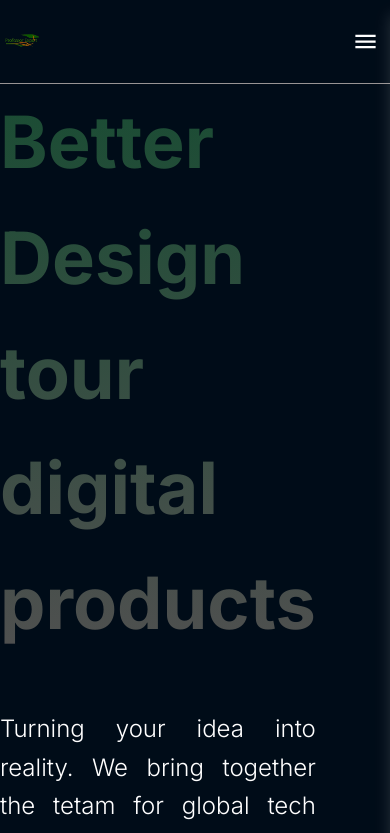
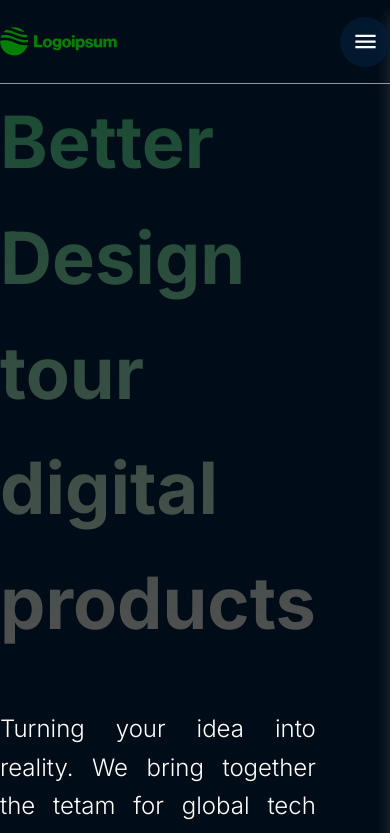
Before and after one commit to ngaridennis33/sniptech, a Next.js app: page / in a window 390 px wide. Shown: the top 833 px of the page. Built offline with nearby package versions, Linux system fonts and the light colour scheme.

Commit message:
Updated the Logo image

```diff
--- a/src/app/dashboard/(auth)/login/page.jsx
+++ b/src/app/dashboard/(auth)/login/page.jsx
@@ -5,6 +5,7 @@ import Link from 'next/link'
 import Image from 'next/image'
 import { ThemeContext } from '../../../../../context/ThemeContext'
 import { LogInRegisterBtn } from '@/components /button/Button'
+import LogoImg from "/public/logoipsum-261.svg"
 
 const Login = () => {
   const {mode} = useContext(ThemeContext);
@@ -20,7 +21,7 @@ const Login = () => {
     <div className={styles.wrapper}>
     <div className={containerClass}>
       <div className={header}>
-      <Link href="/" className='logoText'>Sniptech</Link>
+      <Link href="/" className='logoText'><Image src={LogoImg} className={styles.logoImage} alt="logoImage" /></Link>
         <h3 className='text-heading'>Welcome</h3>
         <span className={styles.textbody}> Log in to SnipTech to continue to site</span>
       </div>
--- a/src/components /hamburger/Humberger.jsx
+++ b/src/components /hamburger/Humberger.jsx
@@ -5,10 +5,10 @@ import CloseIcon from '@mui/icons-material/CloseRounded';
 
 
 // Open Menu Icon
-export const Menu = () =>{
+export const Menu = ({mode}) =>{
+    const container = `${styles.container} ${mode === 'dark' ? styles.dark : ''}`;
     return(
-        <div className={styles.container}>
-            {/* Todo Add the icons  */}
+        <div className={container}>
             <span className={styles.icon}><OpenIcon/></span>
         </div>
     )
@@ -16,10 +16,10 @@ export const Menu = () =>{
 
 
 // Close Menu Icon
-export const CloseMenu = () => {
+export const CloseMenu = ({mode}) => {
+    const container = `${styles.container} ${mode === 'dark' ? styles.dark : ''}`;
   return (
-    <div className={styles.container}>
-            {/* Todo Add the icons  */}
+    <div className={container}>
             <span className={styles.icon}><CloseIcon/></span>
         </div>
   )
--- a/src/components /hamburger/hurmberger.module.css
+++ b/src/components /hamburger/hurmberger.module.css
@@ -5,6 +5,16 @@
     justify-content: center;
     align-items: center;
     border-radius: 50%;
+    background-color:rgba(222, 225, 227, 0.7);
+}
+.container.dark{
+    height: 100%;
+    width: 50px;
+    display: flex;
+    justify-content: center;
+    align-items: center;
+    border-radius: 50%;
+    background-color:rgba(3, 30, 58, 0.7);
 }
 
 .icon{
@@ -18,6 +28,12 @@
 
 .container:hover{
     color: #fff;
-    background-color:rgba(4, 36, 67, 0.7);
+    background-color:rgba(133, 141, 145, 0.7);
     transition: all ease .3s;
 }
+
+.container.dark:hover{
+    color: #fff;
+    background-color:rgba(40, 86, 131, 0.7);
+    transition: all ease .3s;
+}
--- a/src/components /navbar/Navbar.jsx
+++ b/src/components /navbar/Navbar.jsx
@@ -53,7 +53,7 @@ let domNode = useClickOutside(()=>{
 
             {/* Mobile View Hamburger */}
             <div className={styles.mobileHamburgerCotainer} onClick={handleHamburgerClose}>
-                {navbarOpen ? <CloseMenu/> : <Menu/>}
+                {navbarOpen ? <CloseMenu mode = {mode}/> : <Menu mode = {mode}/>}
             </div>
         </div>
     </div>
--- a/src/components /navbar/layout/logo/Logo.jsx
+++ b/src/components /navbar/layout/logo/Logo.jsx
@@ -1,7 +1,7 @@
 import Image from 'next/image'
 import React from 'react'
-import LogoImg from "/public/logo.png"
-import LogoImgDark from "/public/logo2.png"
+import LogoImg from "/public/logoipsum-261.svg"
+import LogoImgDark from "/public/logoipsum-261.svg"
 import styles from './logo.module.css'
 
 
--- a/src/components /navbar/layout/logo/logo.module.css
+++ b/src/components /navbar/layout/logo/logo.module.css
@@ -7,6 +7,7 @@
 }
 
 .logoImage{
+    color: red;
     width: 100%;
     height: 100%;
 }
--- a/src/components /navbar/navbar.module.css
+++ b/src/components /navbar/navbar.module.css
@@ -2,7 +2,6 @@
     line-height: 65px;
     width: 100%;
     height: 10vh;
-    /* border-bottom: 1px solid rgb(152, 148, 148); */
 }
 .container{
     height: 100%;
@@ -57,6 +56,9 @@
     .center {
         display: none;
     }
+    .left {
+        width: 30%;
+    }
     .cta{
         display: none;
     }
```
Also changed, not shown: src/app/dashboard/(auth)/register/page.jsx (+5 -7 lines), public/logoipsum-261.svg.
